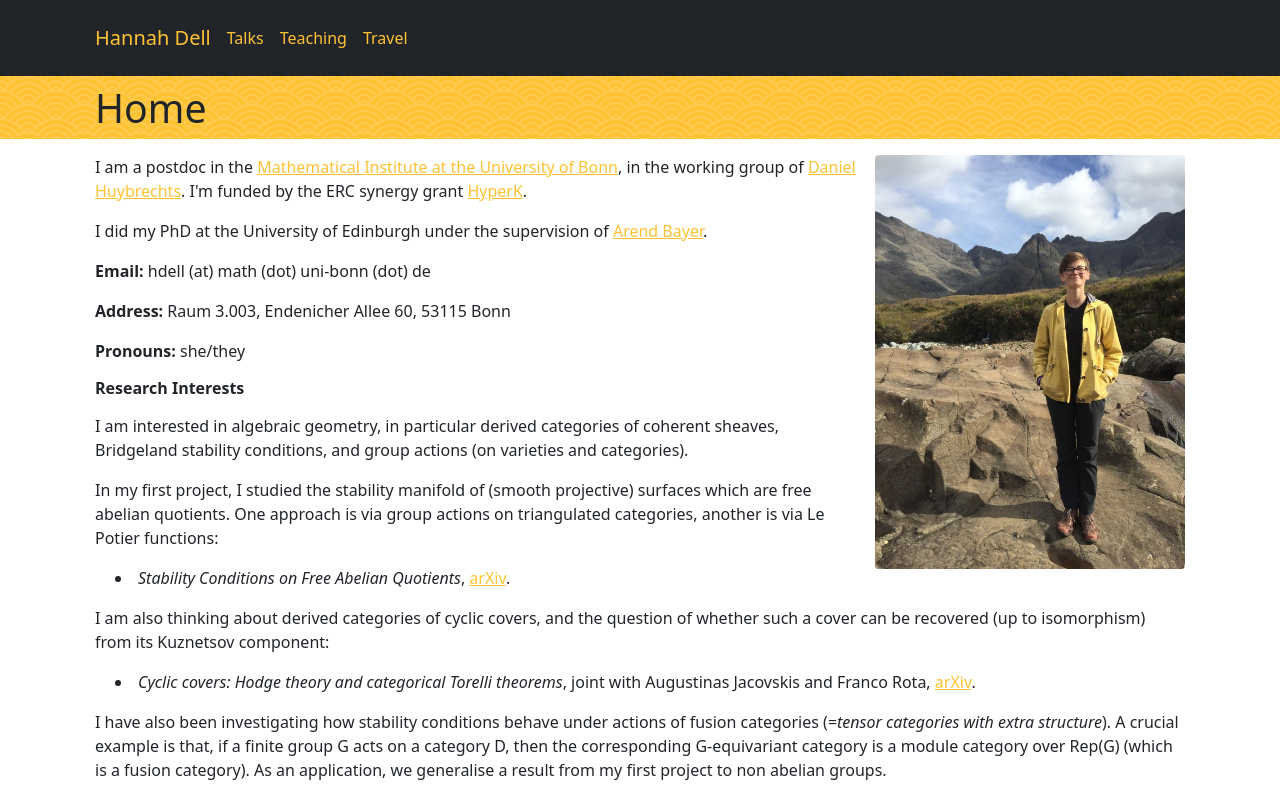
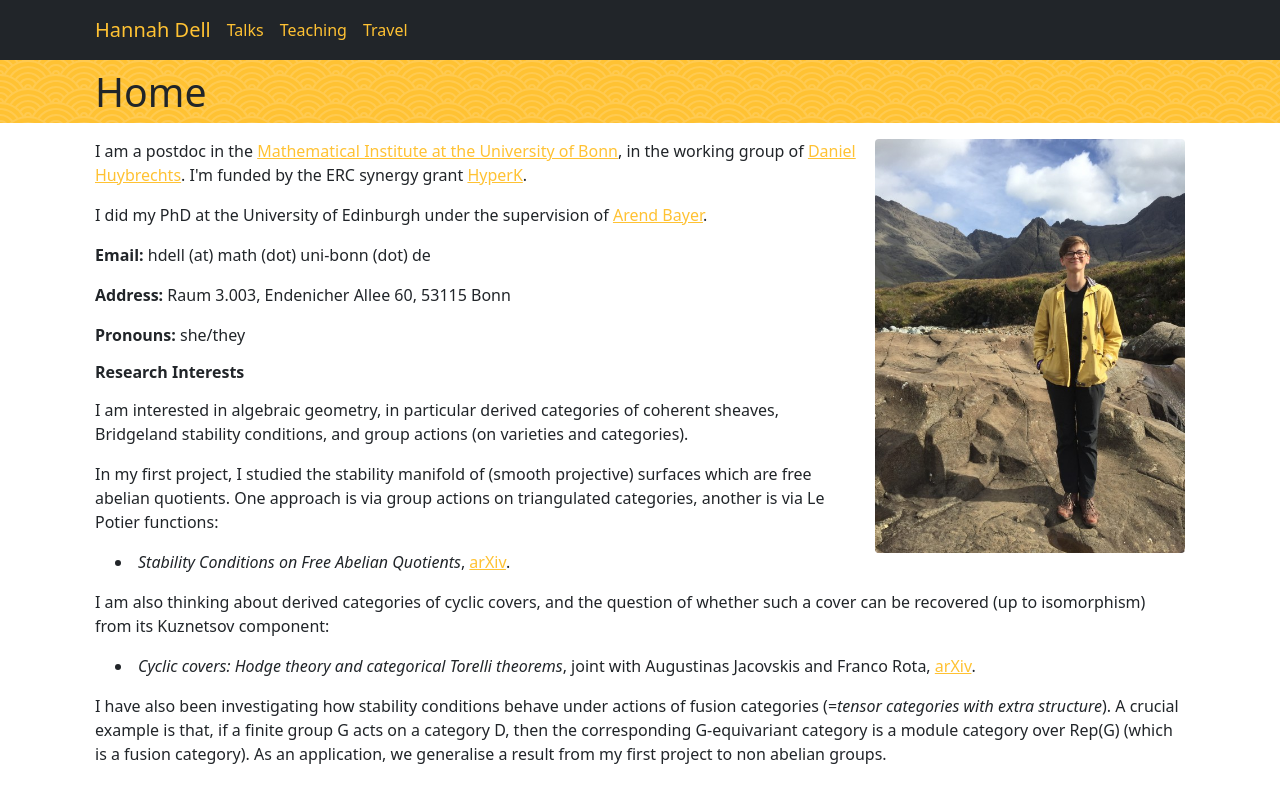
Before and after one commit to hannah-dell/hannah-dell.github.io, a React (Vite) app in the folder hannah-dell/: page / in a window 1280 px wide. Shown: the top 786 px of the page. Built offline with nearby package versions, Linux system fonts and the light colour scheme.

Commit message:
Fixed navbar padding

```diff
--- a/hannah-dell/src/components/Navbar.jsx
+++ b/hannah-dell/src/components/Navbar.jsx
@@ -25,7 +25,7 @@ export default function Navbar() {
   )
 
   return (
-    <nav className="w-full bg-navbarBackground shadow-md py-4">
+    <nav className="w-full bg-navbarBackground shadow-md py-2">
       <div className="body-container mx-auto flex items-center justify-between sm:justify-start">
           <Link
             to="/"
```
